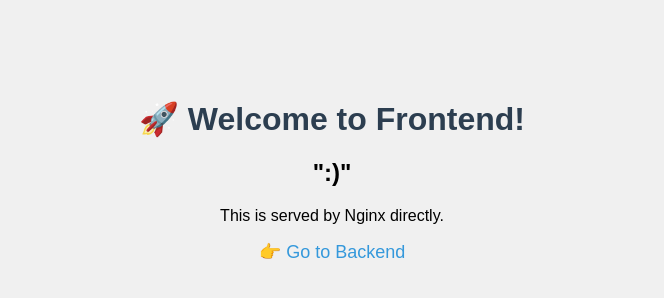
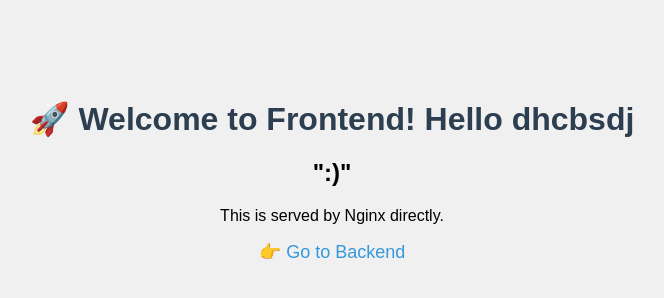
Before and after one commit to Madhan1417/testing-purose, a plain HTML site: page frontend/index.html in a window 1280 px wide. Shown: the whole page, without its empty margins (308-972 px from the left). Drawn offline with Linux system fonts and the light colour scheme.

Commit message:
Update index.html

```diff
--- a/frontend/index.html
+++ b/frontend/index.html
@@ -11,7 +11,7 @@
     </style>
 </head>
 <body>
-    <h1>🚀 Welcome to Frontend!</h1>
+    <h1>🚀 Welcome to Frontend! Hello dhcbsdj</h1>
     <h2> ":)"</h2>
     <p>This is served by Nginx directly.</p>
     <a href="/backend">👉 Go to Backend</a>
```
